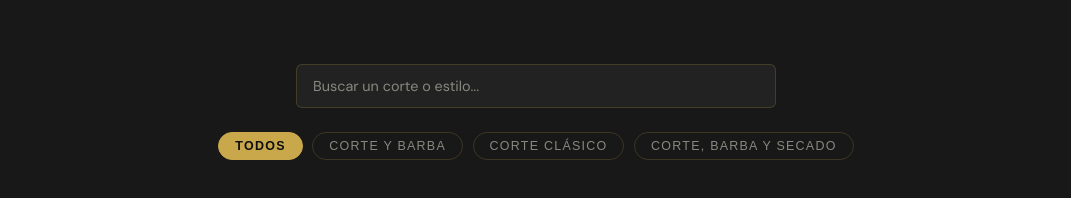
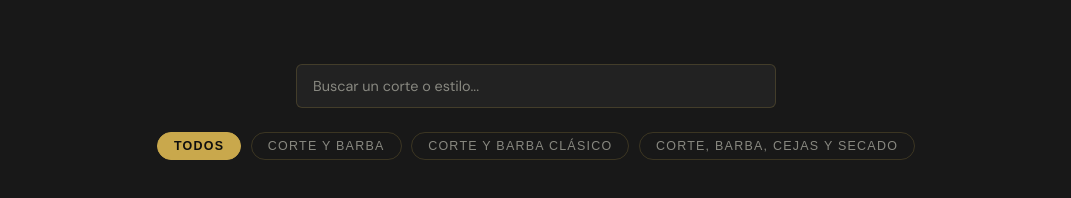
Before and after one commit to Israelapp/appweb_dukybarber_frontend, a React (Vite) app: page / in a window 1280 px wide. Shown: the part 1000-1198 px from the top of the page, without its empty margins (104-1175 px from the left). Built offline with nearby package versions, Linux system fonts and the light colour scheme; no server answers.

Commit message:
Modificación de precios

```diff
--- a/src/data/servicios.js
+++ b/src/data/servicios.js
@@ -8,7 +8,7 @@ export const SERVICIOS = [
     description: "Cortes de precisión adaptados a tu forma de cara y estilo personal. Desde fades clásicos hasta tapers modernos.",
     image: "https://i.pinimg.com/736x/d2/12/ac/d212acb7c9e33083d98d89dce0fc6141.jpg",
     categoria: "Corte y Barba",
-    precio: "$15",
+    precio: "$10",
     tag: "Popular",
   },
   {
@@ -16,8 +16,8 @@ export const SERVICIOS = [
     title: "Scissor Cut",
     description: "Trabajo con tijeras para looks texturizados, naturales o en capas. Técnica refinada para un acabado impecable.",
     image: "https://i.pinimg.com/736x/fe/01/45/fe014573b1addcfe3197d192a1a0d09c.jpg",
-    categoria: "Corte Clásico",
-    precio: "$20",
+    categoria: "Corte y Barba Clásico",
+    precio: "$15",
     tag: "Premium",
   },
   {
@@ -25,8 +25,8 @@ export const SERVICIOS = [
     title: "Servicio Completo",
     description: "Tratamiento premium que incluye corte personalizado, perfilado de barba y secado profesional.",
     image: "https://i.pinimg.com/736x/d2/12/ac/d212acb7c9e33083d98d89dce0fc6141.jpg",
-    categoria: "Corte, Barba y Secado",
-    precio: "$30",
+    categoria: "Corte, Barba, Cejas y Secado",
+    precio: "$20",
     tag: "Todo incluido",
   },
 ];
```
